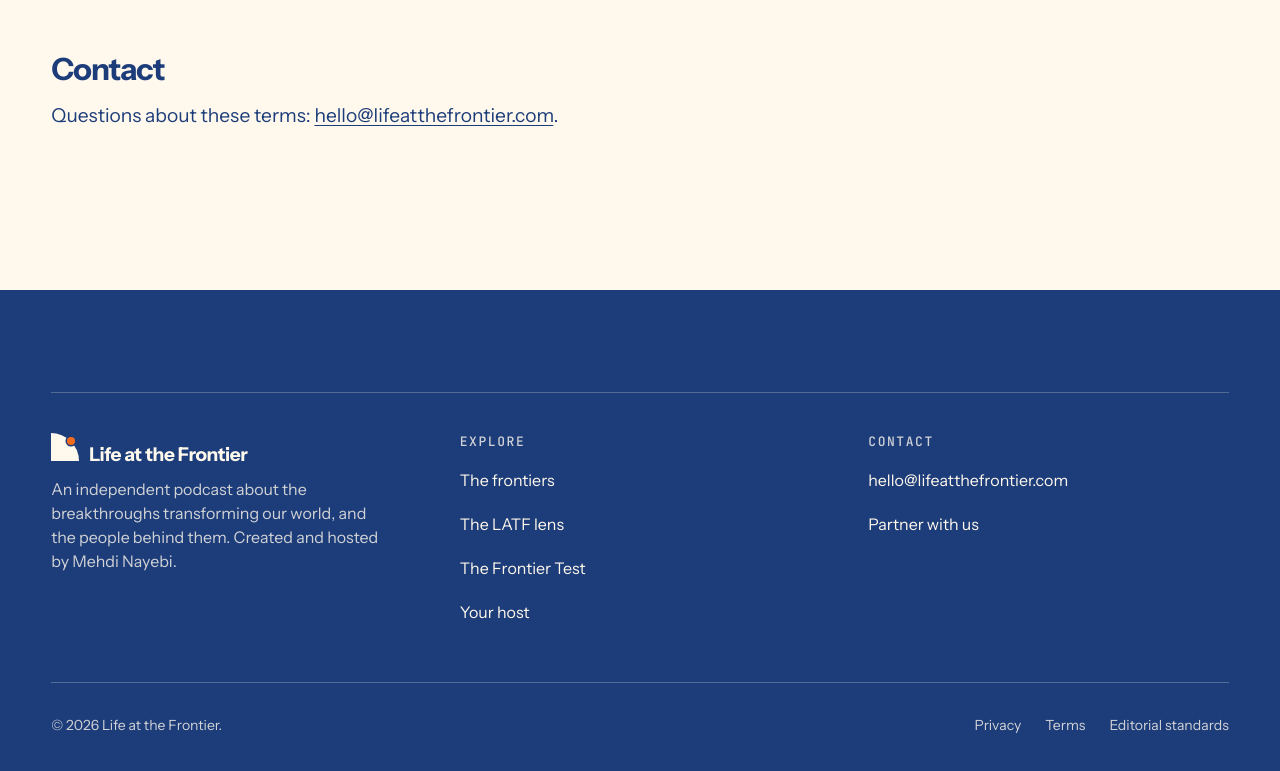
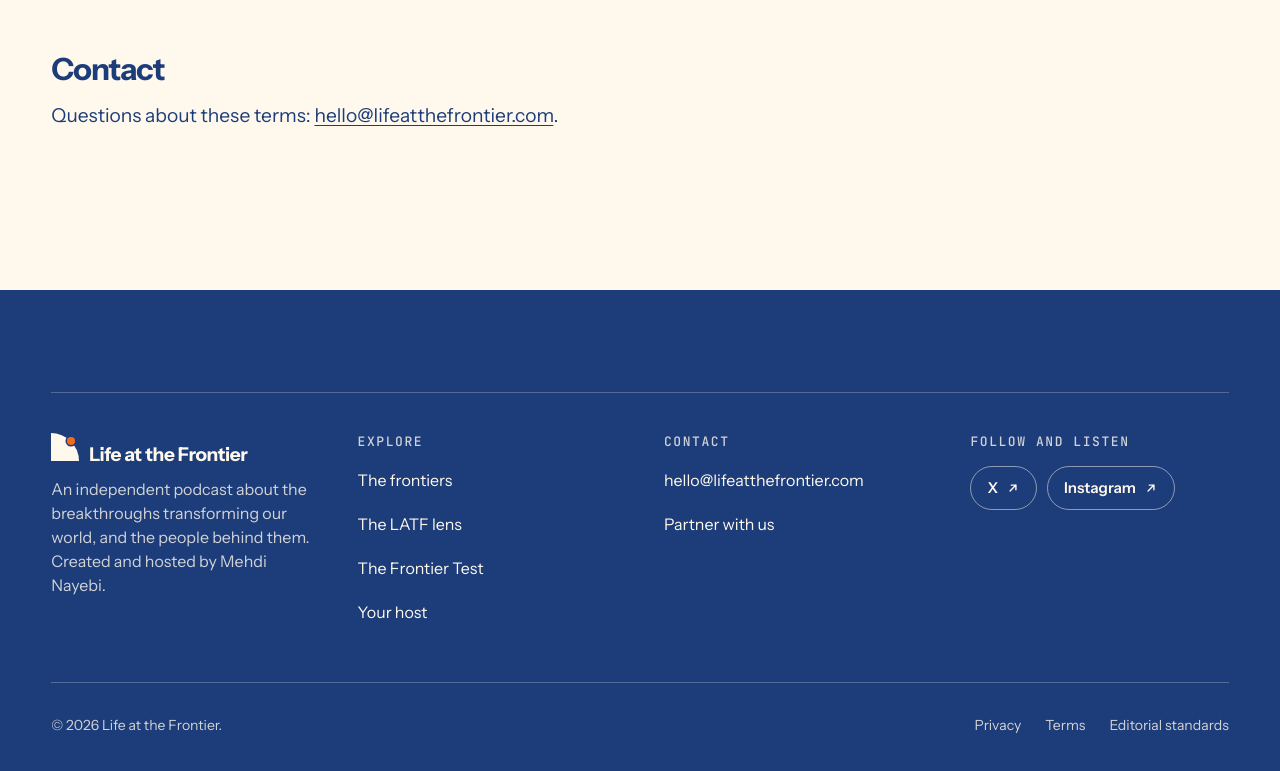
Before and after one commit to mehdinayebi/lifeatthefrontier, an Astro site: page /terms in a window 1280 px wide. Shown: the part 2521-3292 px from the top of the page. Built offline with nearby package versions, Linux system fonts and the light colour scheme; Astro itself is replaced by a stand-in of ours.

Commit message:
Link X and Instagram (@lifeatfrontier)
Footer "Follow and listen" column now shows X and Instagram pills; both are
in the structured data (sameAs) and llms.txt, and twitter:site is set so
shared links credit the X account.

Co-Authored-By: Claude Opus 5.5 <noreply@anthropic.com>
Claude-Session: https://claude.ai/code/session_019zYYrapjcvSeFYHy4CRJEu

```diff
--- a/src/content/site.ts
+++ b/src/content/site.ts
@@ -46,6 +46,8 @@ export const site = {
     ogImageWidth: 1200,
     ogImageHeight: 630,
     themeColor: '#1C3D7A',
+    /** X account, for share cards. */
+    xHandle: '@lifeatfrontier',
   },
 
   skipLink: 'Skip to content',
@@ -177,9 +179,9 @@ export const site = {
         { name: 'YouTube', url: '' },
         { name: 'Spotify', url: '' },
         { name: 'Apple Podcasts', url: '' },
-        { name: 'X', url: '' },
+        { name: 'X', url: 'https://x.com/lifeatfrontier' },
         { name: 'LinkedIn', url: '' },
-        { name: 'Instagram', url: '' },
+        { name: 'Instagram', url: 'https://www.instagram.com/lifeatfrontier/' },
       ] as Platform[],
     },
     legal: [
--- a/src/layouts/Base.astro
+++ b/src/layouts/Base.astro
@@ -115,6 +115,7 @@ const jsonLd = JSON.stringify({ '@context': 'https://schema.org', '@graph': grap
     <meta property="og:image:alt" content={site.name} />
     <meta property="og:locale" content="en" />
     <meta name="twitter:card" content="summary_large_image" />
+    <meta name="twitter:site" content={m.xHandle} />
     <meta name="twitter:title" content={m.ogTitle} />
     <meta name="twitter:description" content={m.ogDescription} />
     <meta name="twitter:image" content={ogImage} />
```
Also changed, not shown: docs/open-items.md (+1 -1 lines).
